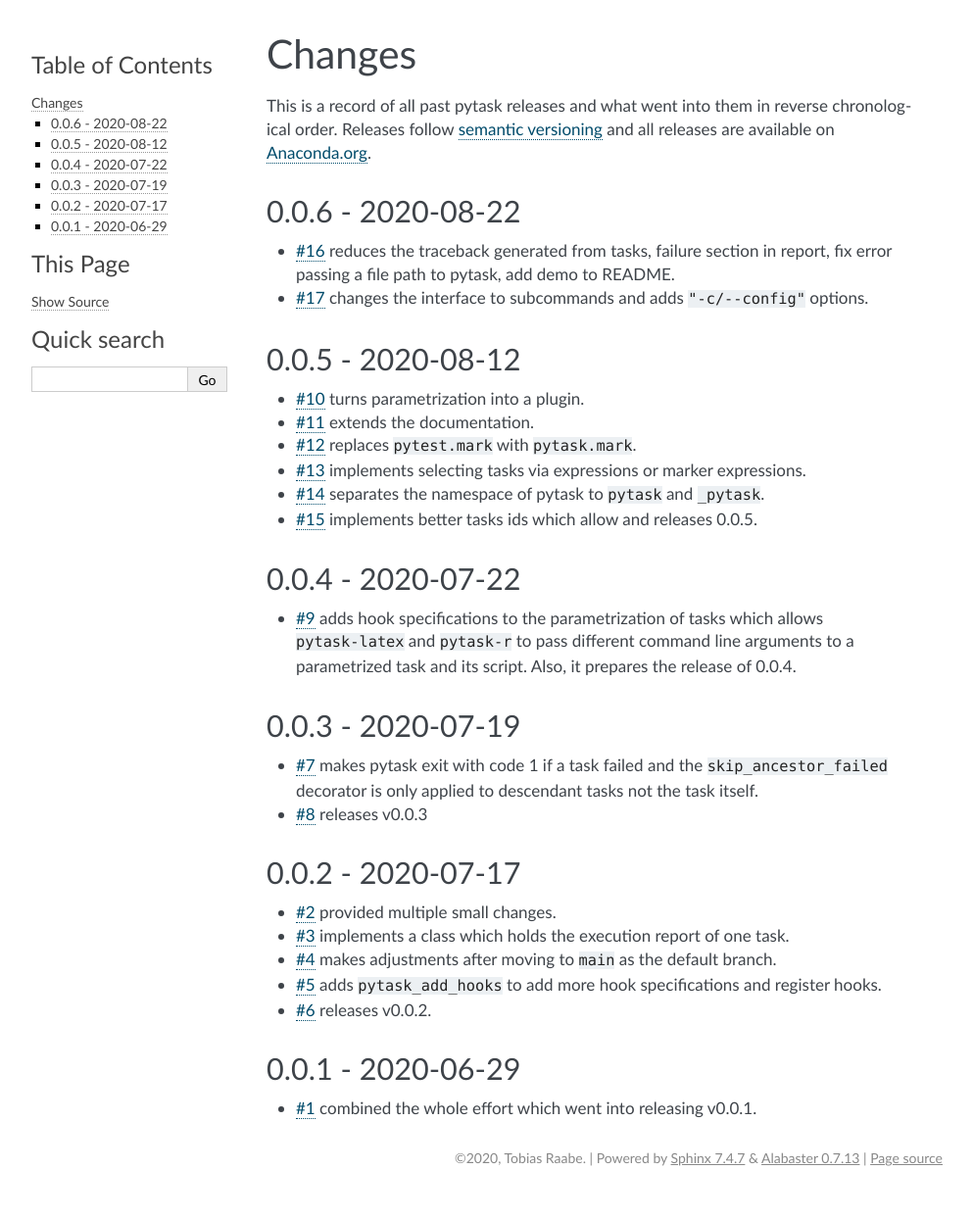
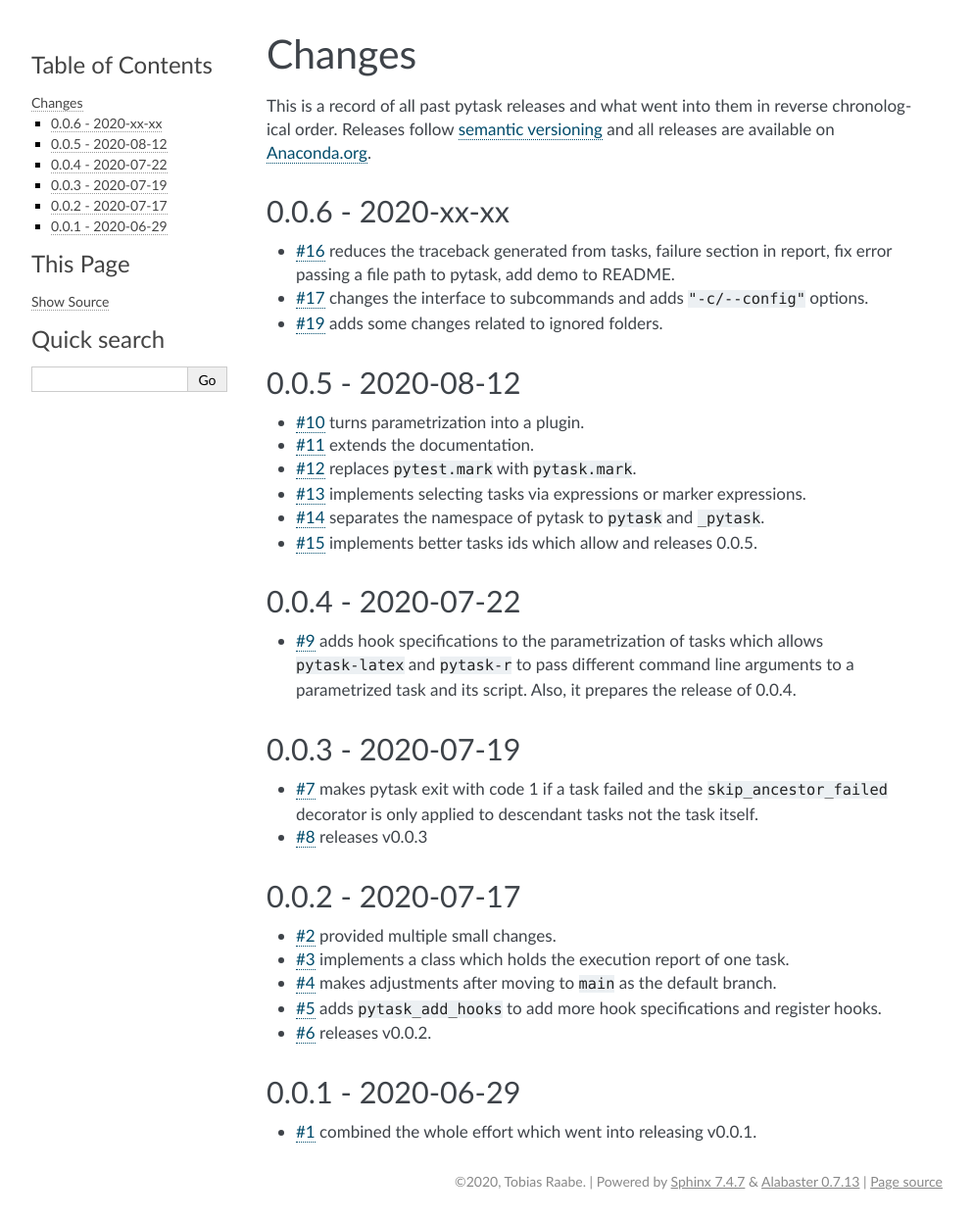
Before and after one commit to pytask-dev/pytask, a Sphinx documentation site: the page built from docs/changes.rst, in a window 1280 px wide. Shown: the whole page at 98% size, without its empty margins (148-1141 px from the left). Built offline with Sphinx 7.4.7, drawn with Linux system fonts in a browser that asks for light colours; pages that are not in the unit, such as notebooks, are missing from menus; before the commit the page ends 1220 px from its top, so only the background shows below that.

Commit message:
Update changes.rst.

```diff
--- a/docs/changes.rst
+++ b/docs/changes.rst
@@ -6,12 +6,13 @@ chronological order. Releases follow `semantic versioning <https://semver.org/>`
 all releases are available on `Anaconda.org <https://anaconda.org/pytask/pytask>`_.
 
 
-0.0.6 - 2020-08-22
+0.0.6 - 2020-xx-xx
 ------------------
 
 - :gh:`16` reduces the traceback generated from tasks, failure section in report, fix
   error passing a file path to pytask, add demo to README.
 - :gh:`17` changes the interface to subcommands and adds ``"-c/--config"`` options.
+- :gh:`19` adds some changes related to ignored folders.
 
 
 0.0.5 - 2020-08-12
```
